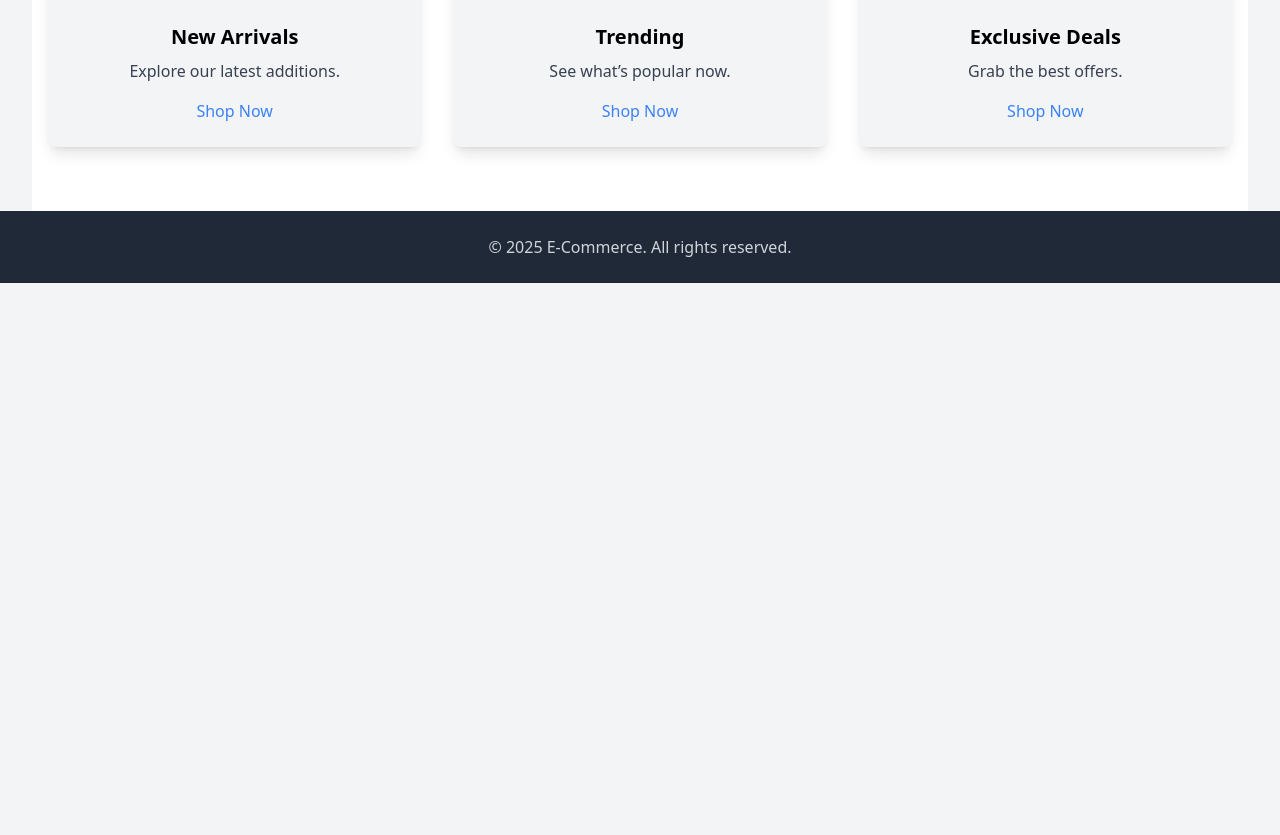
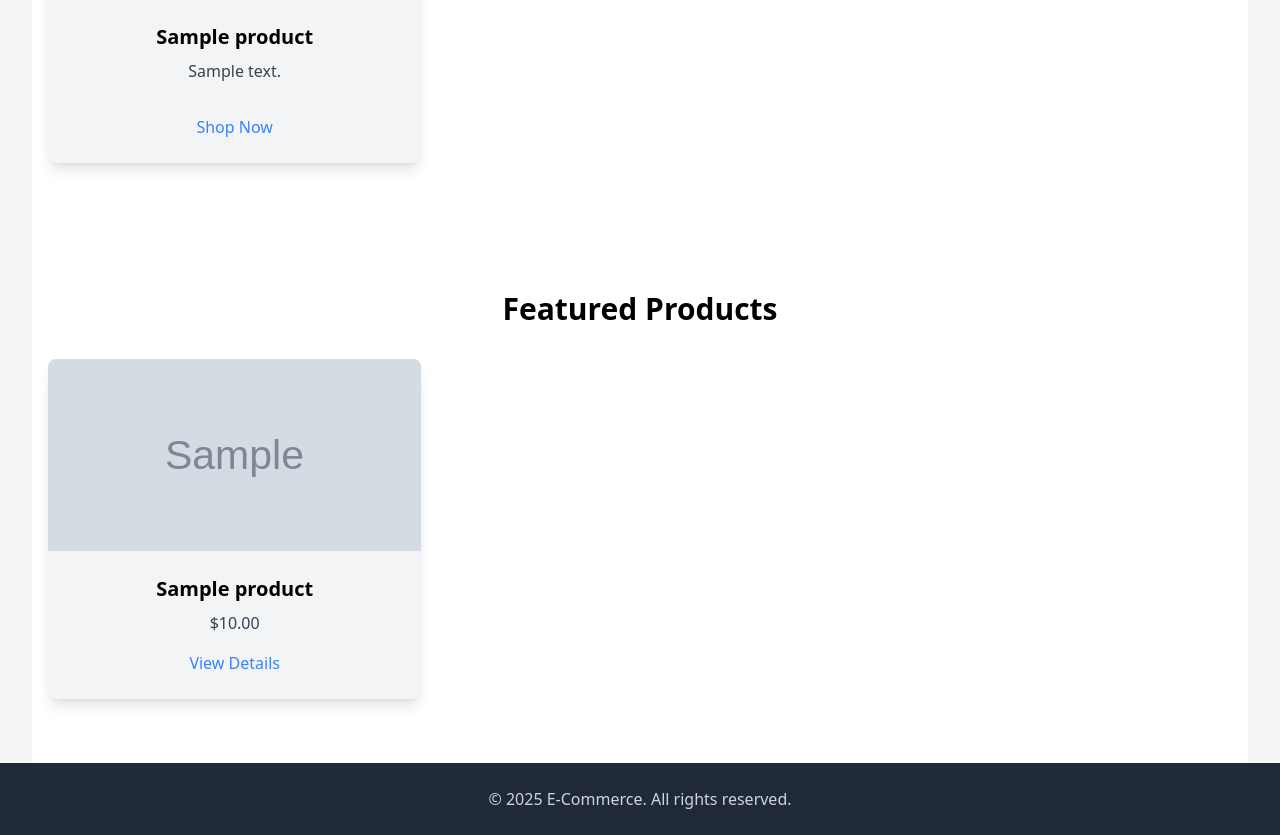
Before and after one commit to dhnraihan/e-commarce, a Django app: page / in a window 1280 px wide. Shown: the part 1189-2024 px from the top of the page. Before the commit the page ends 1472 px from the top, so only its background shows below. Run offline with Django 5.2, Linux system fonts and the light colour scheme; tables that the repository leaves empty hold one stand-in row (values such as "Sample post"); grey boxes marked "Sample" are stand-in pictures; some libraries are stand-ins or nearby versions.

Commit message:
new code implemented

```diff
--- a/ecommerceProject/accounts/urls.py
+++ b/ecommerceProject/accounts/urls.py
@@ -1,5 +1,7 @@
 from django.urls import path
 from . import views
+from django.conf import settings
+from django.conf.urls.static import static
 
 urlpatterns = [
     path('', views.profile, name='profile'),
@@ -9,3 +11,5 @@ urlpatterns = [
     path('password-reset/', views.password_reset_request, name='password_reset'),
     path('reset-password/<str:uidb64>/<str:token>/', views.password_reset_confirm, name='password_reset_confirm'),
 ]
+if settings.DEBUG:
+    urlpatterns += static(settings.MEDIA_URL, document_root=settings.MEDIA_ROOT)
--- a/ecommerceProject/store/models.py
+++ b/ecommerceProject/store/models.py
@@ -3,12 +3,11 @@ from django.contrib.auth.models import User
 
 # Create your models here.
 
-
 class Product(models.Model):
     name = models.CharField(max_length=200)
     description = models.TextField()
     price = models.DecimalField(max_digits=8, decimal_places=2)
-    image_url = models.URLField(blank=True, null=True)  # URL for product image
+    image = models.ImageField(upload_to='media/', blank=True, null=True) # URL for product image
 
     def __str__(self):
         return self.name
--- a/ecommerceProject/store/urls.py
+++ b/ecommerceProject/store/urls.py
@@ -5,6 +5,7 @@ urlpatterns = [
     path('', views.home, name='home'),
     path('product_list', views.product_list, name='product_list'),
     path('product/<int:pk>/', views.product_detail, name='product_detail'),
+    path('product/create/', views.product_create, name='product_create'),
     path('add-to-cart/<int:product_id>/', views.add_to_cart, name='add_to_cart'),
     path('cart/', views.cart_view, name='cart_view'),
     path('checkout/', views.checkout, name='checkout'),
--- a/ecommerceProject/store/views.py
+++ b/ecommerceProject/store/views.py
@@ -1,5 +1,6 @@
 from django.shortcuts import render, get_object_or_404, redirect
 from .models import Product, Order, OrderItem
+from .forms import ProductForm
 from decimal import Decimal
 from django.contrib.auth.decorators import login_required
 from django.contrib import messages
@@ -12,7 +13,8 @@ def main(request):
 
 
 def home(request):
-    return render(request, 'store/home.html')
+    products = Product.objects.all()
+    return render(request, 'store/home.html', {'products': products})
 
 def product_list(request):
     products = Product.objects.all()
@@ -29,10 +31,27 @@ def _get_cart(request):
     """
     return request.session.get('cart', {})
 
+@login_required
+def product_create(request):
+    if request.method == 'POST':
+        form = ProductForm(request.POST, request.FILES)
+        if form.is_valid():
+            product = form.save()
+            messages.success(request, "Product created successfully!")
+            return redirect('product_detail', pk=product.pk)
+        else:
+            messages.error(request, "Product creation failed. Please correct the errors.")
+    else:
+        form = ProductForm()
+    return render(request, 'store/product_create.html', {'form': form})
+
+
+@login_required
 def _save_cart(request, cart):
     request.session['cart'] = cart
     request.session.modified = True
 
+@login_required
 def add_to_cart(request, product_id):
     product = get_object_or_404(Product, pk=product_id)
     cart = _get_cart(request)
--- a/ecommerceProject/templates/base.html
+++ b/ecommerceProject/templates/base.html
@@ -4,9 +4,20 @@
 <head>
     <meta charset="UTF-8">
     <meta name="viewport" content="width=device-width, initial-scale=1.0">
-    <title>User Authentication System</title>
+    <title>E</title>
     <script src="https://cdn.tailwindcss.com"></script>
      <!-- <link rel="stylesheet" href="{% static 'css/style.css' %}"> -->
+    <style>
+    /* Custom transition for inputs */
+    .form-input, .form-textarea {
+        transition: border-color 0.2s ease-in-out, box-shadow 0.2s ease-in-out;
+    }
+    .form-input:focus, .form-textarea:focus {
+        outline: none;
+        border-color: #2563eb;
+        box-shadow: 0 0 0 2px rgba(37, 99, 235, 0.3);
+    }
+    </style>
 </head>
 <body class="bg-gray-100">
 
@@ -19,9 +30,9 @@
                 <div>
                     <ul class="flex items-center">
                         <li><a href="{% url 'product_list' %}" class="text-white hover:text-gray-200 px-3">Shop</a></li>
-                        <li><a href="" class="text-white hover:text-gray-200 px-3">Cart</a></li>
+                        <li><a href="{% url 'cart_view' %}" class="text-white hover:text-gray-200 px-3">Cart</a></li>
                         <li><a href="{% url 'order_tracking' %}" class="text-white hover:text-gray-200 px-3">Track Order</a></li>
-                        <li><a href="" class="text-white hover:text-gray-200 px-3">Contact</a></li>
+                        <li><a href="{% url 'product_create' %}" class="text-white hover:text-gray-200 px-3">Create Product</a></li>
                     </ul>
                 </div>
                 <div class="flex items-center">
--- a/ecommerceProject/templates/store/cart.html
+++ b/ecommerceProject/templates/store/cart.html
@@ -1,7 +1,7 @@
 {% extends 'base.html' %}
+{% block content %}
 
-{% block content %}
-  <div class="container mx-auto py-8">
+<div class="container mx-auto py-8">
     <h1 class="text-3xl font-bold mb-6 text-center">Shopping Cart</h1>
     {% if cart_items %}
       <table class="min-w-full bg-white">
@@ -36,5 +36,5 @@
     <div class="mt-6">
       <a href="{% url 'product_list' %}" class="text-blue-500">← Continue Shopping</a>
     </div>
-  </div>
+</div>
 {% endblock %}
--- a/ecommerceProject/templates/store/checkout.html
+++ b/ecommerceProject/templates/store/checkout.html
@@ -1,8 +1,7 @@
 {% extends 'base.html' %}
-
 {% block content %}
 
-  <div class="container mx-auto py-8">
+<div class="container mx-auto py-8">
     <h1 class="text-3xl font-bold mb-6 text-center">Checkout</h1>
     <h2 class="text-xl mb-4">Order Summary</h2>
     <table class="min-w-full bg-white">
@@ -35,6 +34,6 @@
     <div class="mt-6 text-center">
       <a href="{% url 'cart_view' %}" class="text-blue-500">← Back to Cart</a>
     </div>
-  </div>
+</div>
 
 {% endblock %}
--- a/ecommerceProject/templates/store/home.html
+++ b/ecommerceProject/templates/store/home.html
@@ -1,37 +1,22 @@
 {% extends 'base.html' %} {% load static %} {% block content %}
 
 <!-- Hero Section -->
-<header
-  class="bg-gradient-to-r from-blue-500 to-indigo-600 h-screen flex items-center"
-  style="
-    background-image: url('{% static 'img/hero.webp' %}');
-    background-size: cover;
-    background-position: center;
-  "
->
-  <!-- <div class="container mx-auto text-center">
-      <h1 class="text-5xl md:text-7xl font-extrabold text-white">
-        Welcome to Our Store!
+<header class="relative h-screen flex items-center">
+  <!-- গ্রেডিয়েন্ট ব্যাকগ্রাউন্ড -->
+  <div class="absolute inset-0 bg-gradient-to-r from-blue-500 to-indigo-600 opacity-50"></div>
+
+  <!-- ব্যাকগ্রাউন্ড ইমেজ -->
+  <div
+    class="absolute inset-0 bg-cover bg-center"
+    style="background-image: url('{% static 'img/hero.webp' %}');"
+  ></div>
+
+  <!-- Content Section -->
+  <div class="relative z-10 container mx-auto text-center bg-white bg-opacity-70 border border-black p-8 rounded-lg shadow-lg">
+    <h1 class="text-5xl md:text-7xl font-extrabold text-gray-800">
+      Welcome {{ user.username }}to Our E-Commerce Store!
     </h1>
-      <p class="text-xl md:text-2xl text-gray-200 mt-4">
-        Discover amazing products and enjoy a seamless shopping experience.
-      </p>
-      <div class="mt-8 space-x-4">
-        <a href="{% url 'product_list' %}" class="inline-block bg-white text-blue-600 font-semibold py-3 px-6 rounded shadow hover:shadow-lg transition duration-300">
-          Shop Now
-        </a>
-        <a href="{% url 'login' %}" class="inline-block bg-blue-700 text-white font-semibold py-3 px-6 rounded shadow hover:shadow-lg transition duration-300">
-          Login
-        </a>
-      </div>
-    </div> -->
-  <div
-    class="container mx-auto text-center bg-opacity-70 bg-gray-200 border box-shadow border-black p-8 rounded-lg"
-  >
-    <h1 class="text-5xl md:text-7xl font-extrabold text-gray-800">
-      Welcome to Our E-Commerce Store!
-    </h1>
-    <p class="text-xl md:text-2xl text-black mt-4">
+    <p class="text-xl md:text-2xl text-gray-800 mt-4">
       Discover amazing products and enjoy a seamless shopping experience.
     </p>
     <div class="mt-8 space-x-4">
@@ -66,62 +51,58 @@
   </div>
 </header>
 
+
 <!-- Featured Collections Section -->
 <section class="py-16 bg-white">
   <div class="container mx-auto px-4">
     <h2 class="text-3xl font-bold text-center mb-8">Our Collections</h2>
-    <div class="grid grid-cols-1 md:grid-cols-3 gap-8">
-      <!-- Card 1: New Arrivals -->
+    <div class="grid grid-cols-1 sm:grid-cols-2 md:grid-cols-3 gap-8">
+      {% for product in products|slice:":3" %}
       <div class="bg-gray-100 rounded-lg overflow-hidden shadow-lg">
-        <img
-          src="https://source.unsplash.com/random/400x300?new"
-          alt="New Arrivals"
-          class="w-full h-48 object-cover"
-        />
+        {% if product.image %}
+          <img src="{{ product.image.url }}" alt="{{ product.name }}" class="w-full h-48 object-cover" />
+        {% else %}
+          <img src="https://via.placeholder.com/400x300?text=No+Image" alt="No Image Available" class="w-full h-48 object-cover" />
+        {% endif %}
         <div class="p-6 text-center">
-          <h3 class="font-bold text-xl mb-2">New Arrivals</h3>
-          <p class="text-gray-700">Explore our latest additions.</p>
-          <a
-            href="{% url 'product_list' %}"
-            class="mt-4 inline-block text-blue-500 hover:underline"
-            >Shop Now</a
-          >
+          <h3 class="font-bold text-xl mb-2">{{ product.name }}</h3>
+          <p class="text-gray-700 mb-4">{{ product.description|truncatewords:10 }}</p>
+          <a href="{% url 'product_detail' product.pk %}" class="mt-4 inline-block text-blue-500 hover:underline">
+            Shop Now
+          </a>
         </div>
       </div>
-      <!-- Card 2: Trending -->
-      <div class="bg-gray-100 rounded-lg overflow-hidden shadow-lg">
-        <img
-          src="https://source.unsplash.com/random/400x300?trending"
-          alt="Trending"
-          class="w-full h-48 object-cover"
-        />
-        <div class="p-6 text-center">
-          <h3 class="font-bold text-xl mb-2">Trending</h3>
-          <p class="text-gray-700">See what’s popular now.</p>
-          <a
-            href="{% url 'product_list' %}"
-            class="mt-4 inline-block text-blue-500 hover:underline"
-            >Shop Now</a
-          >
+      {% empty %}
+      <p class="text-center col-span-3 text-gray-500">কোনো প্রোডাক্ট নেই!</p>
+      {% endfor %}
     </div>
   </div>
-      <!-- Card 3: Exclusive Deals -->
+</section>
+
+
+<!-- Featured Products Section -->
+<section class="py-16 bg-white">
+  <div class="container mx-auto px-4">
+      <h2 class="text-3xl font-bold text-center mb-8">Featured Products</h2>
+      <div class="grid grid-cols-1 sm:grid-cols-2 md:grid-cols-3 gap-8">
+          {% for product in products|slice:":3" %}
           <div class="bg-gray-100 rounded-lg overflow-hidden shadow-lg">
-        <img
-          src="https://source.unsplash.com/random/400x300?deals"
-          alt="Exclusive Deals"
-          class="w-full h-48 object-cover"
-        />
+              {% if product.image %}
+                  <img src="{{ product.image.url }}" alt="{{ product.name }}" class="w-full h-48 object-cover" />
+              {% else %}
+                  <img src="https://via.placeholder.com/400x300?text=No+Image" alt="No Image Available" class="w-full h-48 object-cover" />
+              {% endif %}
               <div class="p-6 text-center">
-          <h3 class="font-bold text-xl mb-2">Exclusive Deals</h3>
-          <p class="text-gray-700">Grab the best offers.</p>
-          <a
-            href="{% url 'product_list' %}"
-            class="mt-4 inline-block text-blue-500 hover:underline"
-            >Shop Now</a
-          >
+                  <h3 class="font-bold text-xl mb-2">{{ product.name }}</h3>
+                  <p class="text-gray-700">${{ product.price }}</p>
+                  <a href="{% url 'product_detail' product.pk %}" class="mt-4 inline-block text-blue-500 hover:underline">
+                      View Details
+                  </a>
               </div>
           </div>
+          {% empty %}
+          <p class="text-center col-span-3 text-gray-500">কোনো প্রোডাক্ট নেই!</p>
+          {% endfor %}
       </div>
   </div>
 </section>
--- a/ecommerceProject/templates/store/order_tracking.html
+++ b/ecommerceProject/templates/store/order_tracking.html
@@ -1,8 +1,7 @@
 {% extends 'base.html' %}
-
 {% block content %}
 
-  <div class="container mx-auto py-8">
+<div class="container mx-auto py-8">
     <h1 class="text-3xl font-bold mb-6 text-center">Your Orders</h1>
     {% if orders %}
       <div class="space-y-4">
@@ -31,6 +30,6 @@
     <div class="mt-6 text-center">
       <a href="{% url 'product_list' %}" class="text-blue-500">← Continue Shopping</a>
     </div>
-  </div>
+</div>
 
 {% endblock %}
--- /dev/null
+++ b/requirements.txt
@@ -0,0 +1,4 @@
+asgiref==3.8.1
+Django==5.1.6
+pillow==11.1.0
+sqlparse==0.5.3
```
Also changed, not shown: ecommerceProject/ecommerceProject/settings.py (+10 -0 lines), ecommerceProject/store/forms.py (added, +7 -0 lines), ecommerceProject/templates/store/main.html (deleted, +0 -61 lines), ecommerceProject/templates/store/product_create.html (added, +74 -0 lines), ecommerceProject/templates/store/product_detail.html (+19 -15 lines), ecommerceProject/templates/store/product_list.html (+21 -12 lines), ecommerceProject/store/migrations/0002_remove_product_image_url_product_image.py (added). Lines whose indentation alone changed are shown as unchanged.
